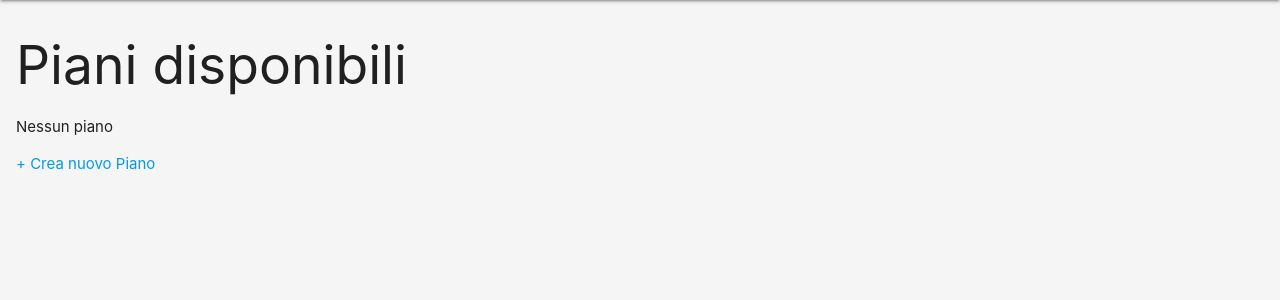
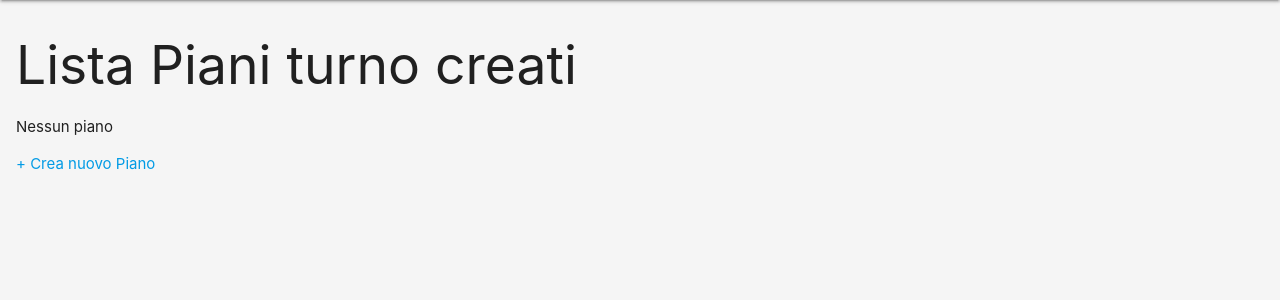
Before and after one commit to darkkillex/shiftplanner, a Django app: page / in a window 1280 px wide. Shown: the part 64-364 px from the top of the page. Run offline with Django 5.2, Linux system fonts and the light colour scheme; the visitor is signed in with stand-in values (Sample User, id 1); data that the repository does not hold is empty.

Commit message:
change(ui): "Lista piani turno creati" on home page

```diff
--- a/templates/home.html
+++ b/templates/home.html
@@ -1,6 +1,6 @@
 {% extends 'layout.html' %}
 {% block content %}
-<h2>Piani disponibili</h2>
+<h2>Lista Piani turno creati</h2>
 <ul>
   {% for p in plans %}
     <li><a href="{% url 'monthly_plan' p.id %}">{{ p.name }} — {{ p.month }}/{{ p.year }} ({{ p.status }})</a></li>
```
